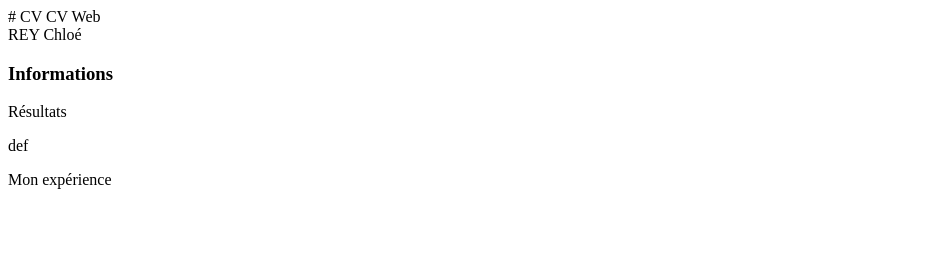
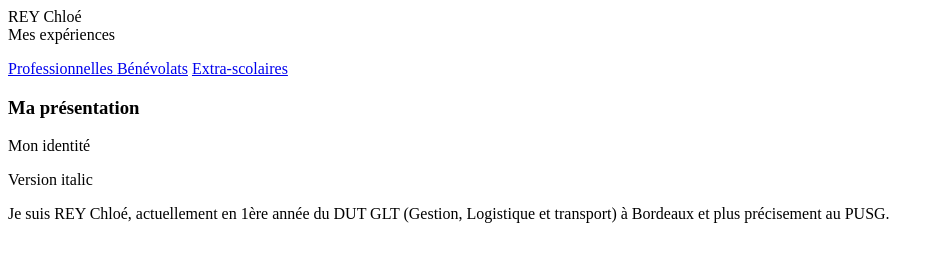
Before and after one commit to Luunder/CV, a plain HTML site: page index.html in a window 1280 px wide. Shown: the whole page, without its empty margins (0-939 px from the left). Drawn offline with Linux system fonts and the light colour scheme.

Commit message:
Update index.html

```diff
--- a/index.html
+++ b/index.html
@@ -1,6 +1,3 @@
-# CV
-CV Web
-
 <!DOCTYPE html>
 <html>
 
@@ -11,16 +8,24 @@ CV Web
 
 <body>
 <header>REY Chloé</header>
-<nav> <link rel"=stylesheet" href="mapageperso.css" type="text/css" media=screené></nav>
-<section>
-<h3>Informations</h3>
-<p> Résultats</p>
-<p class=style1>def</p>
-</section>
+<nav> Mes expériences
+
+<p>  </p>
+
+<a href="cvindex.html"> Professionnelles </a>
+<a href="bénévolat.html"> Bénévolats</a>
+<a href="activités.html"> Extra-scolaires </a></nav>
 <section>
 
-Mon expérience
+<h3>Ma présentation</h3>
 
+<p> Mon identité</p>
+
+<p class=style1>Version italic</p>
+</section>
+
+<section>
+Je suis REY Chloé, actuellement en 1ère année du DUT GLT (Gestion, Logistique et transport) à Bordeaux et plus précisement au PUSG.
 
 </section>
 </body>
```
